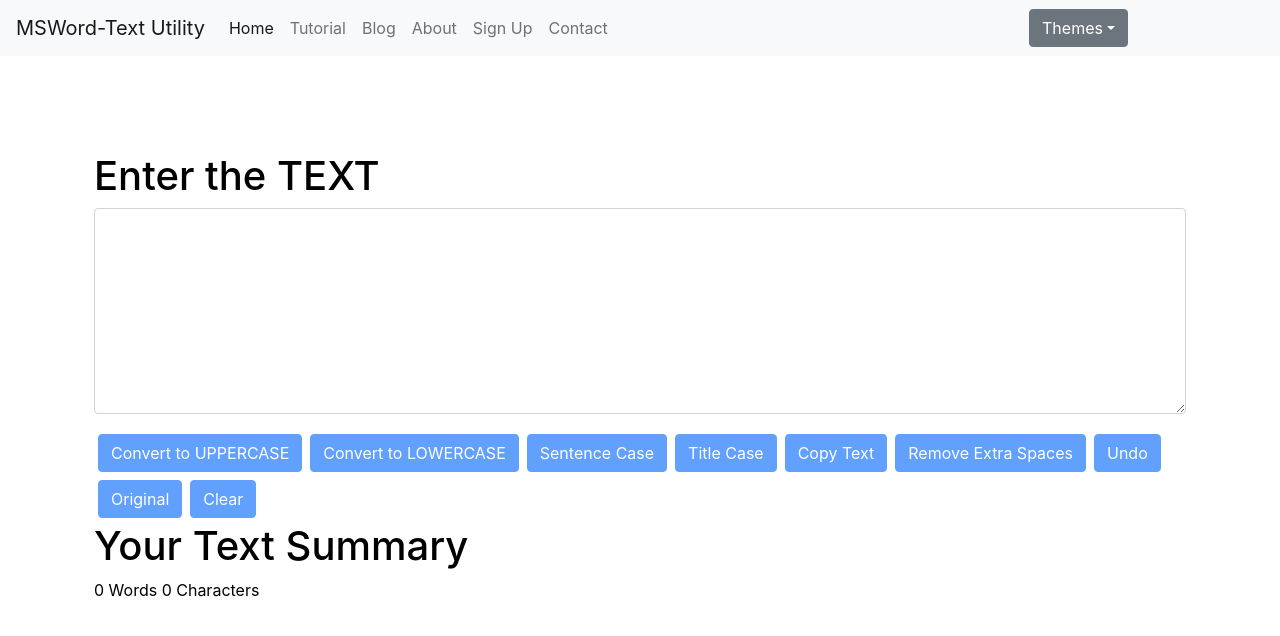
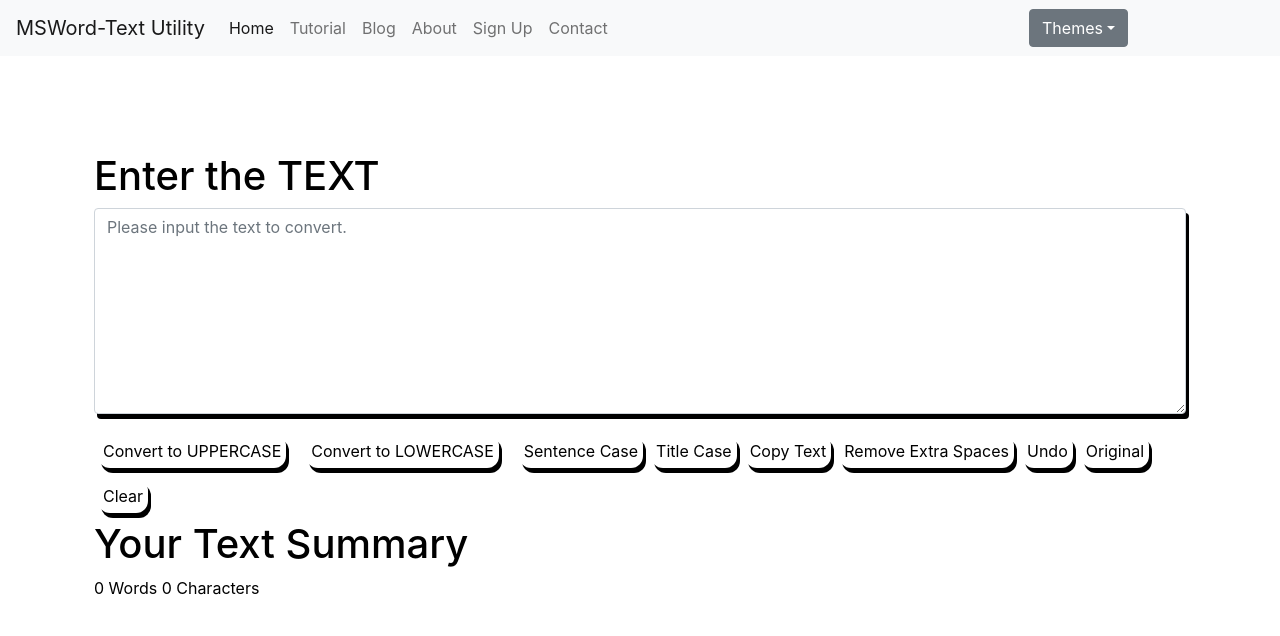
Before and after one commit to webdevFaizan/msWord-textUtils, a React (Create React App) app: page / in a window 1280 px wide. Shown: the top 636 px of the page. Built offline with nearby package versions, Linux system fonts and the light colour scheme.

Commit message:
Textform page styles and its buttons enhanced with animation

```diff
--- a/src/App.js
+++ b/src/App.js
@@ -33,7 +33,7 @@ function App() {
   // I have a question, there are two different state variables being created to take care of the same state of the variable? mode and colorOfEveryElement both are tracking the color of the elements on the page, then why is not only one of the above variables being used, why is two of them being used???? One thing I have noticed, mode is being sent to Navbar component, and the colorOfEveryElement is being sent to all the other routes. Why?? I think I have a one liner answer to this question, we are using bootstrap, and in bootstrap we are using these statehooks to define the class that should be applied and this is why we are sending these as separate variable easily.
 
 
-  const [alert, setAlert] = useState(null);
+  const [alert, setAlert] = useState(null);   //The first state of the alert variable is set to be equal to null. And the alert variable wil contain an object. And this is the state of the object that is being changed and is being monitered and manupulated over and over again.
 
 
   //This showAlert is a method to change the state using a global variable. But usually the global variable is not preferred, so we have written a different logic.
@@ -105,14 +105,13 @@ function App() {
     document.body.classList.remove('bg-danger');
     document.body.classList.remove('bg-info');
     document.body.classList.remove('bg-light');
-    // document.body.classList.remove('bg-dark');
-
   }
 
   const toggleMode = (cls) =>{
-    removeBgClasses();
+    removeBgClasses();    //First we will remove all the possible bg-classes from the document.body, so that the new once could be added. And the total class list remains finite, if we do not remove the background classes then the new class list will keep on increasing and in the end the list will become very long.
 
-    document.body.classList.add('bg-'+cls);
+    document.body.classList.add('bg-'+cls); //Then add only one.
+    //Below are the different scenarios and color and background color combination that will make the website look even more beautiful.
     if(cls==='dark'){
       setMode('dark');
       setColorOfEveryElement('white');
--- a/src/Components/TextForm.js
+++ b/src/Components/TextForm.js
@@ -8,6 +8,7 @@ import React, {useState} from 'react'
 
 //So, in short react hooks allows us to use the features of class without the use of class. And react hook is one of the most important feature of updating the state of the variable live wihtout the refresh of the pages.
 
+import './textForm.css'
 
 export default function TextForm(props) {
   const [text, setText] = useState('');     //The string that we pass inside the useState('') is the default value of text, even if we do not pass anything to text this would be the default value.
@@ -121,24 +122,54 @@ export default function TextForm(props) {
     }
   }
 
+  const buttonStyle = {
+    // padding : '10px',
+    border : '0px solid red',
+    borderRadius : '12px',
+    color : props.color==='black'?'black':'lightgreen',
+    backgroundColor : props.color==='black'?'white':'black',
+    boxShadow : '3px 5px',
+
+  };
+
   return (
     <>
     <div className='container'>
         <h1 style={{color : props.color}}>Enter the TEXT</h1>
         <div className="form-group" >
-            <textarea className="form-control" value={text} onChange={handleOnChange} id="exampleFormControlTextarea1" style={{color : props.color==='black'?'black':'lightgreen', backgroundColor : props.color==='black'?'white':'black'}} rows="8"></textarea>
+            <textarea className="form-control" value={text} onChange={handleOnChange} id="exampleFormControlTextarea1" style={{color : props.color==='black'?'black':'lightgreen', backgroundColor : props.color==='black'?'white':'black', boxShadow : '3px 5px'}} placeholder="Please input the text to convert." rows="8"></textarea>
             {/* If inside this textarea, if we are not going to add this onChange method then we will not be able to add any change inside the text area. We will not be able to administer any change. */}
         </div>
-        <button  disabled={text.length===0} className="btn btn-primary mx-1 my-1" onClick={()=>{fireOnClickUpper()}}>Convert to UPPERCASE</button>
-        {/* Note here, in the onClick method, onClick method only requires a function, it does not require a function call. And passing fireOnClickLower is exactly this, but if we have to call the function, like in a case when we have to fire the method with some parameter, then we will have to enclose it within an arrow or any other function. So let us think what this does, when the element here is clicked, the arrow function will be called upon and that arrow function will call the fireOnClickUpper method. Which will the exact same thing as the button to convert Lowercase is doing. */}
-        <button  disabled={text.length===0} className="btn btn-primary mx-1 my-1" onClick={fireOnClickLower}>Convert to LOWERCASE</button>
-        <button  disabled={text.length===0} className="btn btn-primary mx-1 my-1" onClick={fireOnClickSentenceCase}>Sentence Case</button>
-        <button  disabled={text.length===0} className="btn btn-primary mx-1 my-1" onClick={fireOnClickTitleCase}>Title Case</button>
-        <button  disabled={text.length===0} className="btn btn-primary mx-1 my-1" onClick={fireOnClickCopy}>Copy Text</button>
-        <button  disabled={text.length===0} className="btn btn-primary mx-1 my-1" onClick={fireOnClickRemoveExtraSpaces}>Remove Extra Spaces</button>
-        <button  disabled={text.length===0} className="btn btn-primary mx-1 my-1" onClick={fireOnClickUndo}>Undo</button>
-        <button  disabled={text.length===0} className="btn btn-primary mx-1 my-1" onClick={fireOnClickOriginal}>Original</button>
-        <button  disabled={text.length===0} className="btn btn-primary mx-1 my-1" onClick={fireOnClickClear}>Clear</button>
+        <div className='buttonContainer' style={{minHeight : '90px'}}>
+          <div className="button1">
+            <button  disabled={text.length===0} className=" textFormButton mx-1 my-1" onClick={()=>{fireOnClickUpper()}} style ={buttonStyle} >Convert to UPPERCASE</button>
+            {/* Note here, in the onClick method, onClick method only requires a function, it does not require a function call. And passing fireOnClickLower is exactly this, but if we have to call the function, like in a case when we have to fire the method with some parameter, then we will have to enclose it within an arrow or any other function. So let us think what this does, when the element here is clicked, the arrow function will be called upon and that arrow function will call the fireOnClickUpper method. Which will the exact same thing as the button to convert Lowercase is doing. */}
+          </div>
+          <div className="button1">
+            <button  disabled={text.length===0} className=" textFormButton mx-3 my-1" onClick={fireOnClickLower} style ={buttonStyle} >Convert to LOWERCASE</button>
+          </div>
+          <div className="button1">
+            <button  disabled={text.length===0} className=" textFormButton mx-1 my-1" onClick={fireOnClickSentenceCase}style ={buttonStyle} >Sentence Case</button>
+          </div>
+          <div className="button1">
+            <button  disabled={text.length===0} className=" textFormButton mx-1 my-1" onClick={fireOnClickTitleCase} style ={buttonStyle}  >Title Case</button>
+          </div>
+          <div className="button1">
+            <button  disabled={text.length===0} className=" textFormButton mx-1 my-1" onClick={fireOnClickCopy} style ={buttonStyle}  >Copy Text</button>
+          </div>
+          <div className="button1">
+            <button  disabled={text.length===0} className=" textFormButton mx-1 my-1" onClick={fireOnClickRemoveExtraSpaces} style ={buttonStyle}  >Remove Extra Spaces</button>
+          </div>
+          <div className="button1">
+            <button  disabled={text.length===0} className=" textFormButton mx-1 my-1" onClick={fireOnClickUndo} style ={buttonStyle}  >Undo</button>
+          </div>
+          <div className="button1">
+            <button  disabled={text.length===0} className=" textFormButton mx-1 my-1" onClick={fireOnClickOriginal} style ={buttonStyle}  >Original</button>
+          </div>
+          <div className="button1">
+            <button  disabled={text.length===0} className=" textFormButton mx-1 my-1" onClick={fireOnClickClear} style ={buttonStyle} >Clear</button>
+          </div>
+        </div>
     </div>
     <div className="container" style={{color : props.color}}>
       <h1 >Your Text Summary</h1>
--- /dev/null
+++ b/src/Components/textForm.css
@@ -0,0 +1,29 @@
+.textFormButton{
+    /* color : violet; */
+    /* border: '2px solid red'; */
+    padding: 5px;
+    transition-duration: 0.2s;
+}
+
+.textFormButton:hover{
+    /* font-size: large; */
+    padding-top: 20px;
+    padding-bottom: 20px;
+}
+
+/* .button{
+    padding: '10px';
+    border : '5px solid red';
+    transition-duration: 0;
+}
+
+.button:hover{
+    padding: '0px';
+} */
+
+
+.buttonContainer{
+    display: flex;
+    flex-direction: row;
+    flex-wrap: wrap;
+}
```
